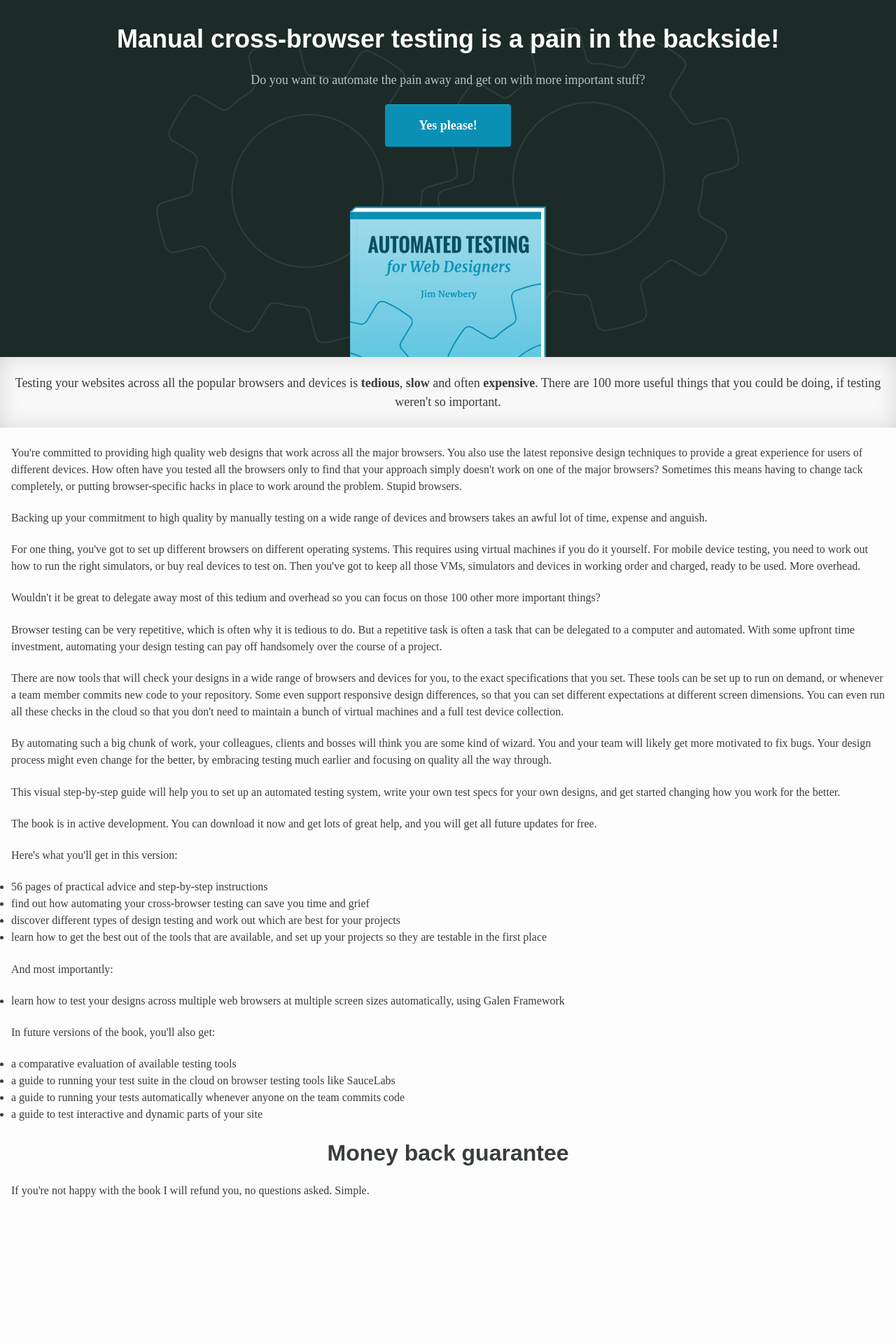
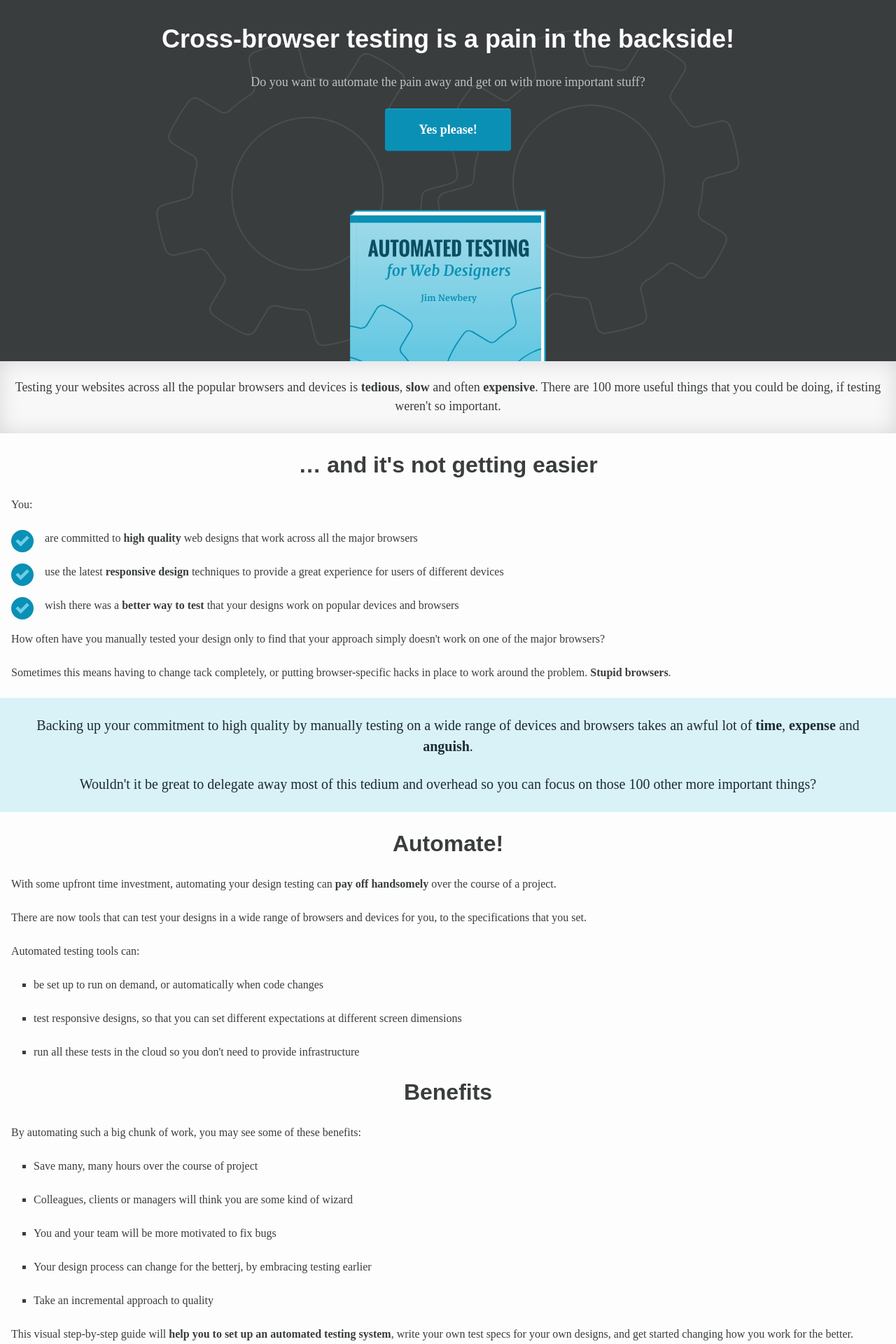
Before and after one commit to froots/froots.github.io, a Jekyll site: the page built from automated-testing-for-web-designers/index.html, in a window 1280 px wide. Shown: the top 1920 px of the page at 70% size. Built offline with Jekyll 4.4.1, drawn with Linux system fonts in a browser that asks for light colours; before the commit the page ends 1735 px from its top, so only the background shows below that; some of the changed text lies outside the part shown.

Commit message:
Lots of copy changes and CSS improvements

```diff
--- /dev/null
+++ b/_sass/landing/_callouts.scss
@@ -0,0 +1,23 @@
+.intro,
+.callout {
+  margin-bottom: $vertical-unit;
+  padding-bottom: 1px;
+  padding-top: $vertical-unit;
+}
+
+.intro {
+  background-color: darken($color-background, 2%);
+  box-shadow: inset 0 0 30px rgba(0,0,0,.13);
+}
+
+.callout {
+  background-color: rgba($color-secondary, .25);
+  color: $mirage;
+  font-size: 1.25rem;
+  text-align: center;
+}
+
+.intro-text {
+  font-size: 1.125rem;
+  text-align: center;
+}
--- a/_sass/landing/_feature-list.scss
+++ b/_sass/landing/_feature-list.scss
@@ -1,9 +1,10 @@
 .feature-list {
   list-style: none;
+  padding-left: 0;
 
   > li {
     overflow: visible;
-    margin-bottom: 1.5rem;
+    margin-bottom: $vertical-unit;
     padding-left: 3rem;
     position: relative;
 
--- a/_sass/landing/_intro.scss
+++ /dev/null
@@ -1,12 +0,0 @@
-.intro {
-  background-color: darken($color-background, 2%);
-  box-shadow: inset 0 0 30px rgba(0,0,0,.13);
-  margin-bottom: 1.5rem;
-  padding-bottom: 1px;
-  padding-top: 1.5rem;
-}
-
-.intro-text {
-  font-size: 1.125rem;
-  text-align: center;
-}
--- /dev/null
+++ b/_sass/landing/_rules.scss
@@ -0,0 +1,19 @@
+hr {
+  border: 1px solid $silver-sand;
+  border-bottom-width: 0;
+  margin-top: (2 * $vertical-unit);
+  margin-bottom: (2 * $vertical-unit);
+  text-align: center;
+
+  &:before {
+    background: $color-background url(/images/landing/cog.svg) 50% 50% no-repeat;
+    background-size: 36px 36px;
+    content: " ";
+    display: block;
+    height: 36px;
+    margin-left: auto;
+    margin-top: -18px;
+    margin-right: auto;
+    width: 44px;
+  }
+}
--- a/_sass/landing/_typography.scss
+++ b/_sass/landing/_typography.scss
@@ -1,5 +1,5 @@
 h1, h2, h3, h4, h5, h6, p, ul {
-  margin-bottom: 1.33rem;
+  margin-bottom: $vertical-unit;
   margin-top: 0;
 }
 
@@ -18,5 +18,10 @@
 }
 
 ul {
-  padding: 0;
+  list-style: square outside;
+  padding: 0 0 0 $gutter;
 }
+
+li {
+  margin-bottom: $vertical-unit;
+}
--- a/_sass/landing/_vars.scss
+++ b/_sass/landing/_vars.scss
@@ -1,12 +1,26 @@
-$color-text: rgb(57, 61, 62);
-$color-background: rgb(253, 253, 253);
+// Colours
+$bondi-blue: #0B90B5;
+$turquoise-blue: #6DCEE8;
+$mirage: #1C2B31;
+$cape-cod: #393D3E;
+$nearly-white: #FDFDFD;
+$silver-sand: #BDC1C3;
 
-$color-deep-background: rgb(28, 43, 39);
-$color-deep-text: white;
-$color-deep-text-secondary: rgb(189,193,195);
+$color-primary: $bondi-blue;
 
-$color-primary: rgb(11, 144, 181);
+$color-secondary: $turquoise-blue;
+$color-secondary-light: lighten($color-secondary, 18%);
 
-$color-link-text: $color-primary;
+$color-text: $cape-cod;
+$color-background: $nearly-white;
+
+$color-deep-background: $cape-cod;
+$color-deep-text: $nearly-white;
+$color-deep-text-secondary: $silver-sand;
+
+$color-link-text: $bondi-blue;
+
+// Measures
 
 $gutter: 2rem;
+$vertical-unit: 1.5rem;
--- a/automated-testing-for-web-designers/index.html
+++ b/automated-testing-for-web-designers/index.html
@@ -4,7 +4,7 @@
 ---
 
 <header class="container header">
-  <h1>Manual cross-browser testing is a pain in the backside!</h1>
+  <h1>Cross-browser testing is a pain in the backside!</h1>
   <p class="header-intro">Do you want to automate the pain away and get on with more important stuff?</p>
   <div class="buttons">
     <a href="#buy" class="button button-primary">Yes please!</a>
@@ -16,42 +16,81 @@
 </div>
 
 <div class="container">
-  <p>You're committed to providing high quality web designs that work across all the major browsers. You also use the latest reponsive design techniques to provide a great experience for users of different devices. How often have you tested all the browsers only to find that your approach simply doesn't work on one of the major browsers? Sometimes this means having to change tack completely, or putting browser-specific hacks in place to work around the problem. Stupid browsers.</p>
 
-  <p>Backing up your commitment to high quality by manually testing on a wide range of devices and browsers takes an awful lot of time, expense and anguish.</p>
+  <h2>… and it's not getting easier</h2>
 
-  <p>For one thing, you've got to set up different browsers on different operating systems. This requires using virtual machines if you do it yourself. For mobile device testing, you need to work out how to run the right simulators, or buy real devices to test on. Then you've got to keep all those VMs, simulators and devices in working order and charged, ready to be used. More overhead.</p>
+  <p>You:</p>
+  <ul class="feature-list">
+    <li>are committed to <strong>high quality</strong> web designs that work across all the major browsers</li>
+    <li>use the latest <strong>responsive design</strong> techniques to provide a great experience for users of different devices</li>
+    <li>wish there was a <strong>better way to test</strong> that your designs work on popular devices and browsers</li>
+  </ul>
 
+  <p>How often have you manually tested your design only to find that your approach simply doesn't work on one of the major browsers?</p>
+
+  <p>Sometimes this means having to change tack completely, or putting browser-specific hacks in place to work around the problem. <strong>Stupid browsers</strong>.</p>
+
+</div>
+
+<div class="container callout">
+  <p>Backing up your commitment to high quality by manually testing on a wide range of devices and browsers takes an awful lot of <strong>time</strong>, <strong>expense</strong> and <strong>anguish</strong>.</p>
   <p>Wouldn't it be great to delegate away most of this tedium and overhead so you can focus on those 100 other more important things?</p>
+</div>
 
-  <p>Browser testing can be very repetitive, which is often why it is tedious to do. But a repetitive task is often a task that can be delegated to a computer and automated. With some upfront time investment, automating your design testing can pay off handsomely over the course of a project.</p>
+<div class="container">
+  <h2>Automate!</h2>
 
-  <p>There are now tools that will check your designs in a wide range of browsers and devices for you, to the exact specifications that you set. These tools can be set up to run on demand, or whenever a team member commits new code to your repository. Some even support responsive design differences, so that you can set different expectations at different screen dimensions. You can even run all these checks in the cloud so that you don't need to maintain a bunch of virtual machines and a full test device collection.</p>
+  <p>With some upfront time investment, automating your design testing can <strong>pay off handsomely</strong> over the course of a project.</p>
 
-  <p>By automating such a big chunk of work, your colleagues, clients and bosses will think you are some kind of wizard. You and your team will likely get more motivated to fix bugs. Your design process might even change for the better, by embracing testing much earlier and focusing on quality all the way through.</p>
+  <p>There are now tools that can test your designs in a wide range of browsers and devices for you, to the specifications that you set.</p>
 
-  <p>This visual step-by-step guide will help you to set up an automated testing system, write your own test specs for your own designs, and get started changing how you work for the better.</p>
+  <p>Automated testing tools can:</p>
+
+  <ul>
+    <li>be set up to run on demand, or automatically when code changes</li>
+    <li>test responsive designs, so that you can set different expectations at different screen dimensions</li>
+    <li>run all these tests in the cloud so you don't need to provide infrastructure</li>
+  </ul>
+
+  <h2>Benefits</h2>
+
+  <p>By automating such a big chunk of work, you may see some of these benefits:</p>
+
+  <ul>
+    <li>Save many, many hours over the course of project</li>
+    <li>Colleagues, clients or managers will think you are some kind of wizard</li>
+    <li>You and your team will be more motivated to fix bugs</li>
+    <li>Your design process can change for the betterj, by embracing testing earlier</li>
+    <li>Take an incremental approach to quality</li>
+  </ul>
+
+  <p>This visual step-by-step guide will <strong>help you to set up an automated testing system</strong>, write your own test specs for your own designs, and get started changing how you work for the better.</p>
+
+  <hr/>
+
+  <h2>What’s inside</h2>
 
   <p>The book is in active development. You can download it now and get lots of great help, and you will get all future updates for free.</p>
 
   <p>Here's what you'll get in this version:</p>
 
-  <ul>
+  <ul class="feature-list">
     <li>56 pages of practical advice and step-by-step instructions</li>
-    <li>find out how automating your cross-browser testing can save you time and grief</li>
+    <li>how automating your cross-browser testing can save you time and grief</li>
     <li>discover different types of design testing and work out which are best for your projects</li>
-    <li>learn how to get the best out of the tools that are available, and set up your projects so they are testable in the first place</li>
+    <li>learn how to get the best out of the tools that are available</li>
+    <li>find out how to set up your projects so they are testable</li>
   </ul>
 
   <p>And most importantly:</p>
 
-  <ul>
+  <ul class="feature-list">
     <li>learn how to test your designs across multiple web browsers at multiple screen sizes automatically, using Galen Framework</li>
   </ul>
 
   <p>In future versions of the book, you'll also get:</p>
 
-  <ul>
+  <ul class="feature-list">
     <li>a comparative evaluation of available testing tools</li>
     <li>a guide to running your test suite in the cloud on browser testing tools like SauceLabs</li>
     <li>a guide to running your tests automatically whenever anyone on the team commits code</li>
--- a/css/landing.scss
+++ b/css/landing.scss
@@ -8,7 +8,8 @@
 @import "landing/typography";
 @import "landing/grid";
 @import "landing/buttons";
+@import "landing/rules";
 
 @import "landing/header";
-@import "landing/intro";
+@import "landing/callouts";
 @import "landing/feature-list";
```
Also changed, not shown: images/landing/cog.svg (added).
